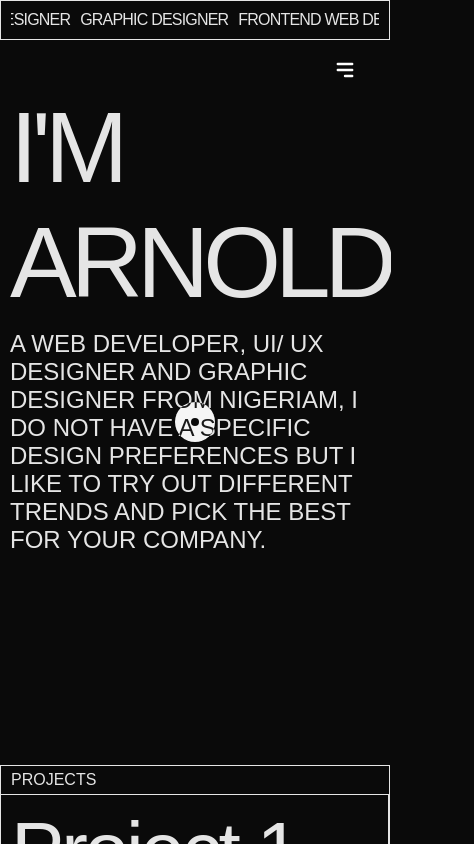
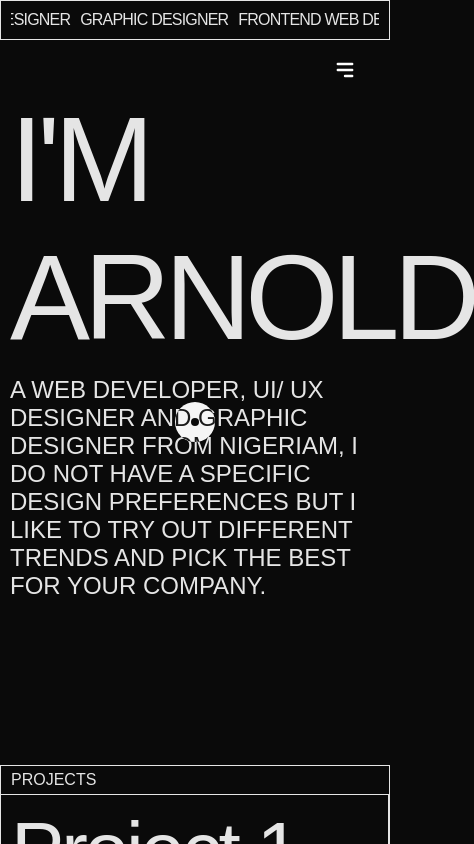
Before and after one commit to DarkVoid01/portfolio-project, a React (Create React App) app: page / in a window 390 px wide. Shown: the top 844 px of the page, 474 px wide, since content can reach past the window. Built offline with nearby package versions, Linux system fonts and the light colour scheme.

Commit message:
banner responsive

```diff
--- a/src/components/Banner/Banner.scss
+++ b/src/components/Banner/Banner.scss
@@ -21,7 +21,7 @@
         width: 100vw;
 
         .main-text{
-            font-size: 100px;
+            font-size: 120px;
             margin-top: 50px;
             letter-spacing: -6px;
         }
```
